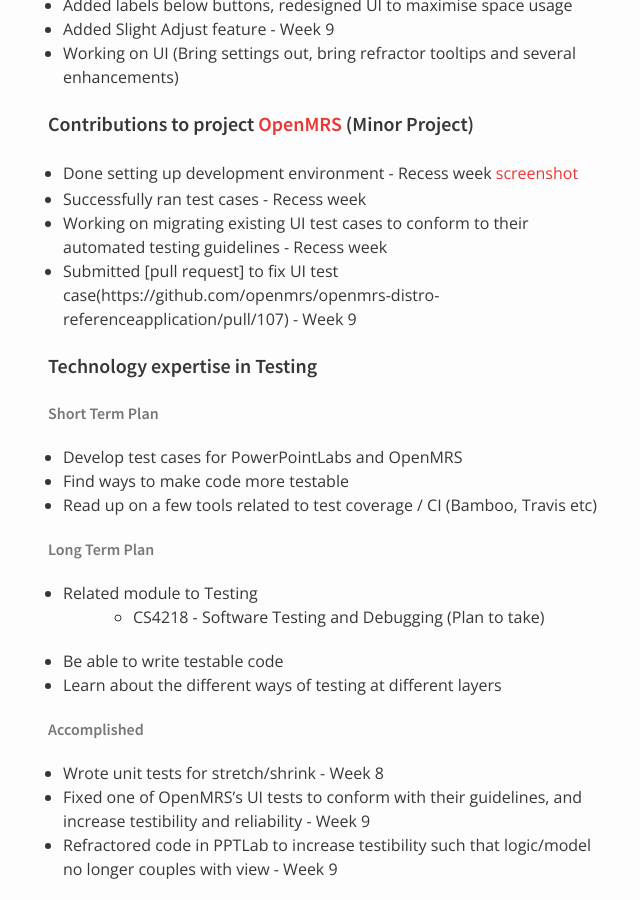
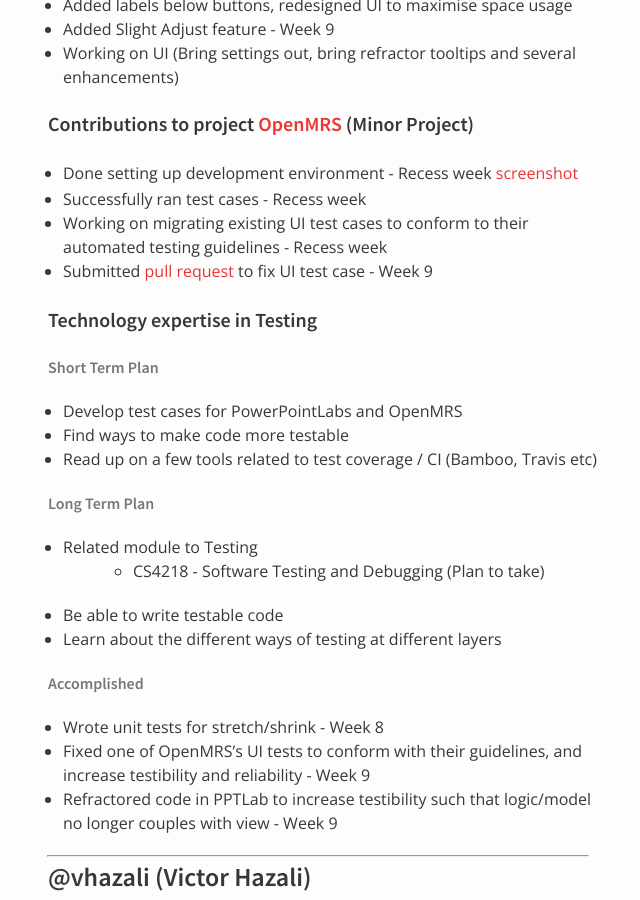
Before and after one commit to nus-oss/cs3281-AY1516S2-website, a Jekyll site: the page built from teams/powerpointlabs.md, in a window 1280 px wide and 900 px high, scrolled down 8992 px. Shown: the whole window, without its empty margins (322-962 px from the left). Built offline with Jekyll 4.4.1, drawn with Linux system fonts in a browser that asks for light colours.

Commit message:
Update powerpointlabs.md

```diff
--- a/teams/powerpointlabs.md
+++ b/teams/powerpointlabs.md
@@ -276,7 +276,7 @@
  * Done setting up development environment - Recess week [screenshot](https://dl.dropboxusercontent.com/u/7610216/dev%20env.PNG)
  * Successfully ran test cases - Recess week
  * Working on migrating existing UI test cases to conform to their automated testing guidelines - Recess week
- * Submitted [pull request] to fix UI test case(https://github.com/openmrs/openmrs-distro-referenceapplication/pull/107) - Week 9
+ * Submitted [pull request](https://github.com/openmrs/openmrs-distro-referenceapplication/pull/107) to fix UI test case - Week 9
 
 #### Technology expertise in Testing
 
```
